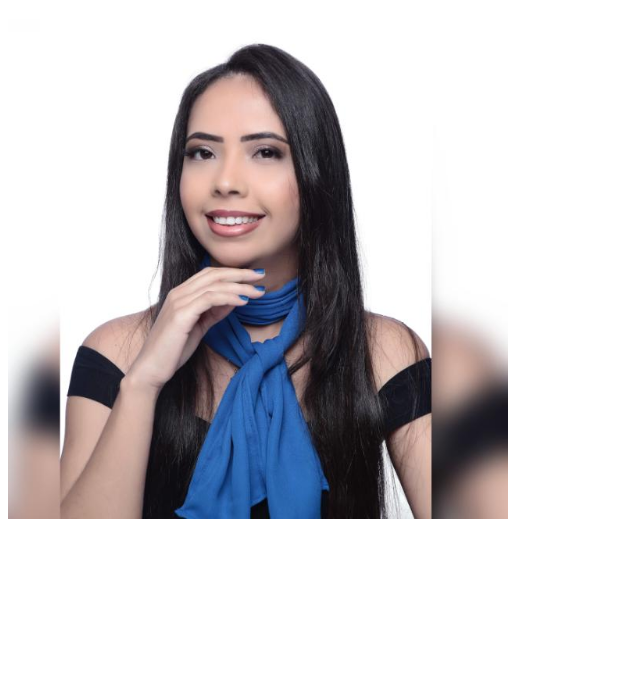
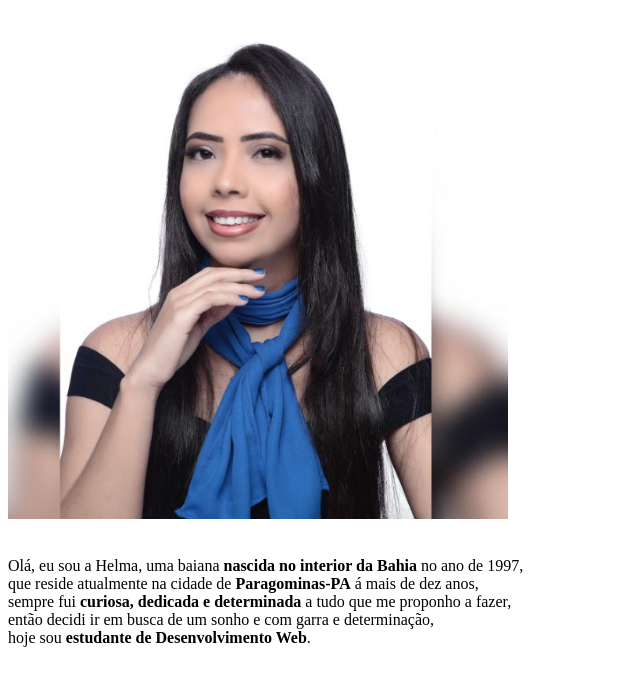
Before and after one commit to helmatrindade/helmatrindade.github.io, a plain HTML site: page index.html in a window 1280 px wide. Shown: the part 79-760 px from the top of the page, without its empty margins (0-640 px from the left). Drawn offline with Linux system fonts and the light colour scheme.

Commit message:
Adiciona uma breve descrição sobre helma

```diff
--- a/index.html
+++ b/index.html
@@ -8,5 +8,8 @@
     <h1>Helma Trindade Caires Almeida</h1>
     <br>
     <img src="helma.jpg" alt="Helma Trindade, estudante de desenvolvimento Web" width="500px">
+    <br>
+    <br>
+    <p>Olá, eu sou a Helma, uma baiana <strong>nascida no interior da Bahia</strong> no ano de 1997,<br> que reside atualmente na cidade de <strong>Paragominas-PA</strong> á mais de dez anos,<br>sempre fui <strong>curiosa, dedicada e determinada</strong> a tudo que me proponho a fazer,<br> então decidi ir em busca de um sonho e com garra e determinação,<br> hoje sou <strong>estudante de Desenvolvimento Web</strong>.</p>
 </body>
 </html>
```
